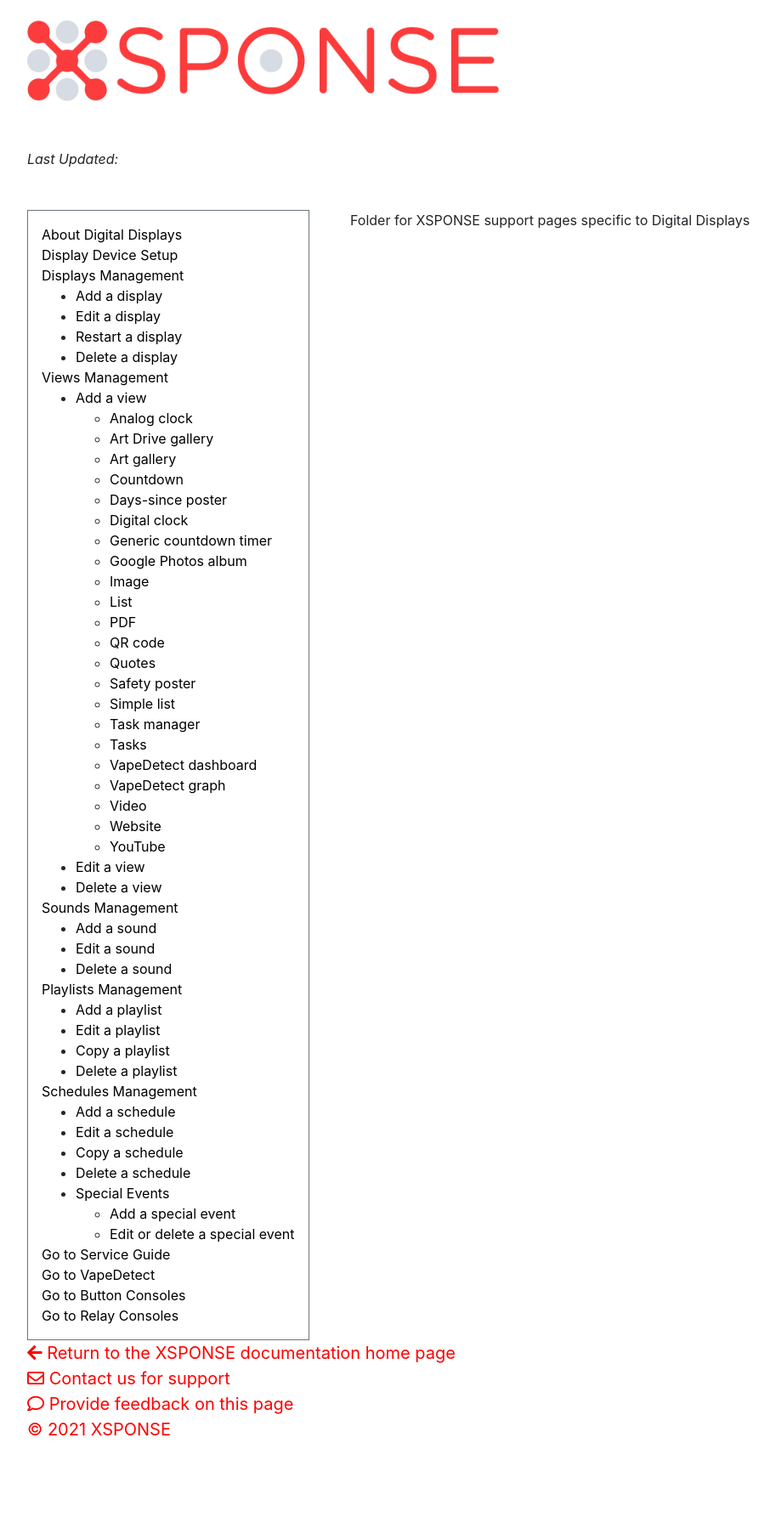
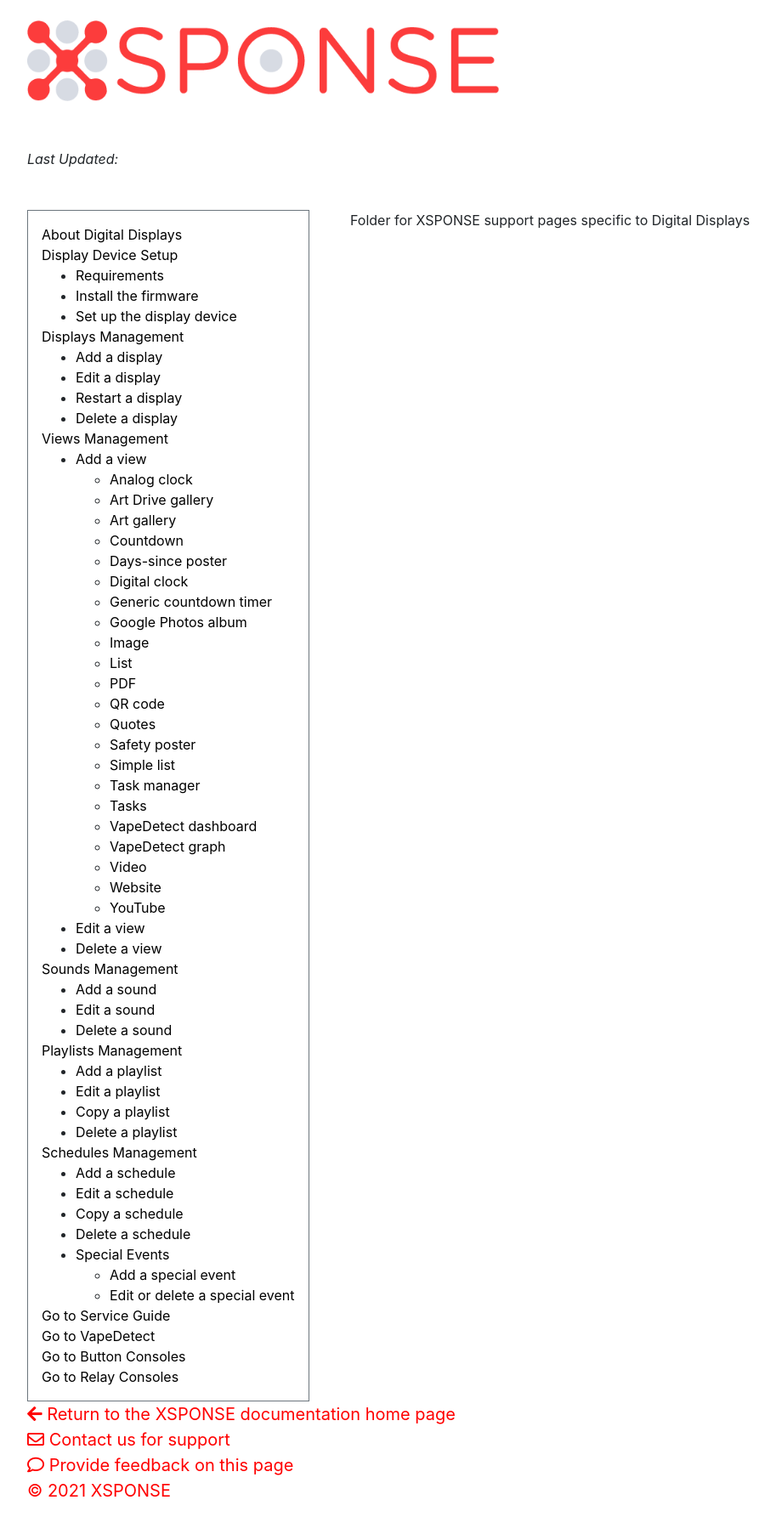
Before and after one commit to NrsSystems/docs, a Jekyll site: the page built from digital-displays/readme.md, in a window 1280 px wide. Shown: the whole page at 85% size, without its empty margins (53-966 px from the left). Built offline with Jekyll 4.4.1, drawn with Linux system fonts in a browser that asks for light colours; our own code applies the rules of GitHub Pages for plain Markdown files; before the commit the page ends 1713 px from its top, so only the background shows below that.

Commit message:
Update digital_displays.yml

```diff
--- a/_data/navigation/digital_displays.yml
+++ b/_data/navigation/digital_displays.yml
@@ -2,6 +2,13 @@
   href: about-digital-displays
 - name: Display Device Setup
   href: display-device-setup
+  items:
+    - name: Requirements
+      href: display-device-setup#requirements
+    - name: Install the firmware
+      href: display-device-setupt#install-the-firmware
+    - name: Set up the display device
+      href: display-device-setup#set-up-the-display-device
 - name: Displays Management
   href: displays-management
   items:
```
